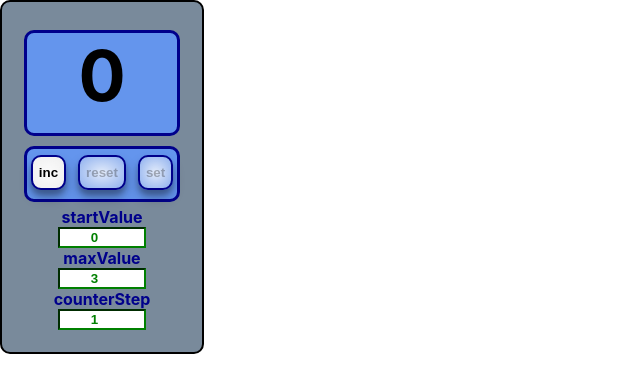
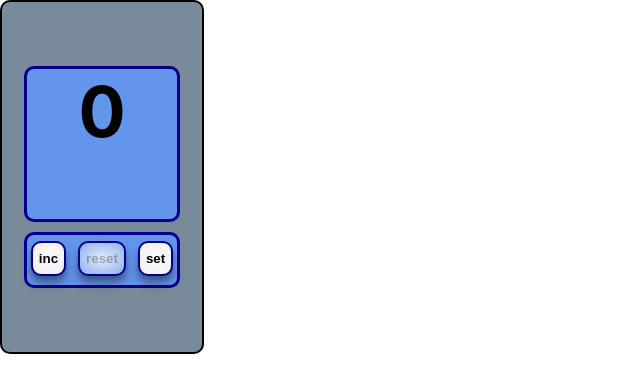
Before and after one commit to mihaGP800/Counter, a React (Create React App) app: page / in a window 1280 px wide. Shown: the top 392 px of the page, without its empty margins (0-640 px from the left). Built offline with nearby package versions, Linux system fonts and the light colour scheme.

Commit message:
Counter_v2

```diff
--- a/src/App.tsx
+++ b/src/App.tsx
@@ -20,6 +20,7 @@ function App() {
     let [counterStep, setCounterStep] = useState<number>(1)
     let [num, setNum] = useState<number>(startValue)
     let [error, setError] = useState<string>('')
+    let [toggle, setToggle] = useState(true)
 
     useEffect(() => {
         const localNumAsString = localStorage.getItem('counterNum')
@@ -95,17 +96,17 @@ function App() {
         setMaxValue(maxValue)
         setCounterStep(counterStep)
         setError('')
+        setToggle(!toggle)
     }
 
     return (
         <div className={'header'}>
-            <Tablo num={num} error={error} maxValue={maxValue}/>
+            <Tablo num={num} error={error} maxValue={maxValue} startValue={startValue} counterStep={counterStep} toggle={toggle}
+                   onChangeStartValue={onChangeStartValue} onChangeMaxValue={onChangeMaxValue}
+                   onChangeCounterStep={onChangeCounterStep}/>
             <ButtonPanel addInc={addInc} reset={reset} set={set} num={num} maxValue={maxValue} startValue={startValue}
                          counterStep={counterStep} error={error}/>
-            <InputStart startValue={startValue} maxValue={maxValue} onChangeStartValue={onChangeStartValue}/>
-            <InputMax startValue={startValue} maxValue={maxValue} onChangeMaxValue={onChangeMaxValue}/>
-            <InputStep startValue={startValue} maxValue={maxValue} counterStep={counterStep}
-                       onChangeCounterStep={onChangeCounterStep}/>
+
         </div>
     );
 }
--- a/src/components/ButtonPanel/ButtonPanel.tsx
+++ b/src/components/ButtonPanel/ButtonPanel.tsx
@@ -24,7 +24,7 @@ export const ButtonPanel: React.FC<FunctionPanelType> = (
             <Button className={classNameButton} title={'reset'} callBack={reset}
                     disabledStatus={num === startValue || !!error}/>
             <Button className={classNameButton} title={'set'} callBack={set}
-                    disabledStatus={startValue < 0 || maxValue < 0 || counterStep <= 0 || startValue >= maxValue || (maxValue - startValue) % counterStep !== 0 || !error}/>
+                    disabledStatus={startValue < 0 || maxValue < 0 || counterStep <= 0 || startValue >= maxValue || (maxValue - startValue) % counterStep !== 0}/>
         </div>
     );
 }
--- a/src/components/Tablo/Tablo.module.css
+++ b/src/components/Tablo/Tablo.module.css
@@ -4,11 +4,19 @@
     font-weight: bold;
     text-align: center;
     width: 150px;
-    height: 100px;
+    height: 150px;
     border: 3px solid darkblue;
     border-radius: 10px;
     background-color: cornflowerblue;
 
+}
+
+.settings {
+    display: flex;
+    flex-direction: column;
+    justify-content: center;
+    align-items: center;
+    font-size: medium;
 }
 
 .tabloMaxValue {
@@ -21,7 +29,7 @@
     color: darkblue;
 }
 
-.red{
+.red {
     color: maroon;
     border: 3px solid maroon;
 }
--- a/src/components/Tablo/Tablo.tsx
+++ b/src/components/Tablo/Tablo.tsx
@@ -1,25 +1,56 @@
-import React from 'react';
+import React, {ChangeEvent} from 'react';
 import s from './Tablo.module.css'
+import {InputStart} from '../../InputStart/InputStart';
+import {InputMax} from '../../InputMax/InputMax';
+import {InputStep} from '../../InputStep/InputStep';
 
 type TabloType = {
     num: number
     maxValue: number
     error: string
+    startValue: number
+    counterStep: number
+    toggle: boolean
+    onChangeStartValue: (e: ChangeEvent<HTMLInputElement>) => void
+    onChangeMaxValue: (e: ChangeEvent<HTMLInputElement>) => void
+    onChangeCounterStep: (e: ChangeEvent<HTMLInputElement>) => void
+
 
 }
 
-export const Tablo: React.FC<TabloType> = ({num, error, maxValue, ...props}) => {
+export const Tablo: React.FC<TabloType> = ({
+                                               num,
+                                               startValue,
+                                               counterStep,
+                                               maxValue,
+                                               error,
+                                               toggle,
+                                               onChangeStartValue,
+                                               onChangeMaxValue,
+                                               onChangeCounterStep,
+                                               ...props
+                                           }) => {
     return (
 
         <>
-            {error
-                ? <div
-                    className={error.includes('incorrect') ? `${s.tablo} ${s.errorText} ${s.red}` : `${s.tablo} ${s.errorText}`}>{error}</div>
-                :
-                <div className={num === maxValue ? `${s.tablo} ${s.tabloMaxValue}` : s.tablo}>
+            {/*{error*/}
+            {/*    ? <div*/}
+            {/*        className={error.includes('incorrect') ? `${s.tablo} ${s.errorText} ${s.red}` : `${s.tablo} ${s.errorText}`}>{error}</div>*/}
+            {/*    :*/}
+            {/*    <div className={num === maxValue ? `${s.tablo} ${s.tabloMaxValue}` : s.tablo}>*/}
+            {/*        {num}*/}
+            {/*    </div>*/}
+            {/*}*/}
+            {toggle
+                ? <div className={num === maxValue ? `${s.tablo} ${s.tabloMaxValue}` : s.tablo}>
                     {num}
                 </div>
-            }
+                : <div className={`${s.tablo} ${s.settings}`}>
+                    <InputStart startValue={startValue} maxValue={maxValue} onChangeStartValue={onChangeStartValue}/>
+                    <InputMax startValue={startValue} maxValue={maxValue} onChangeMaxValue={onChangeMaxValue}/>
+                    <InputStep startValue={startValue} maxValue={maxValue} counterStep={counterStep}
+                               onChangeCounterStep={onChangeCounterStep}/>
+                </div>}
         </>
     );
 }
```
